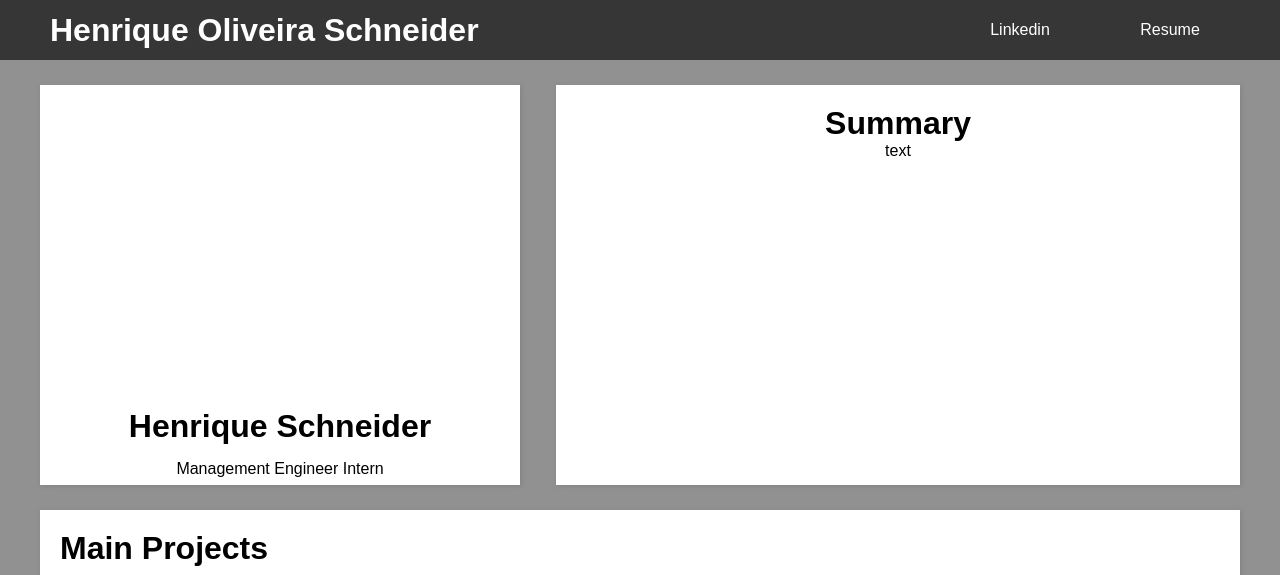
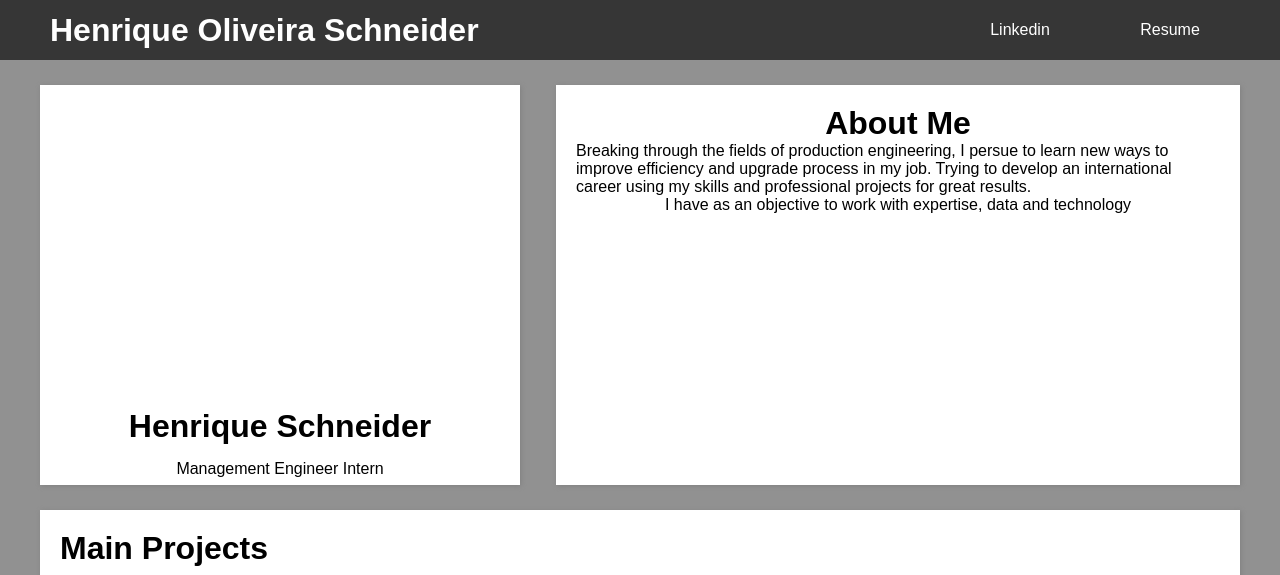
Before and after one commit to HenriqueSchn/PersonalWeb, a plain HTML site: page index.html in a window 1280 px wide. Shown: the top 575 px of the page. Drawn offline with Linux system fonts and the light colour scheme.

Commit message:
About me update

```diff
--- a/index.html
+++ b/index.html
@@ -35,8 +35,9 @@
             </div>
 
             <div class="about-me">
-                <h1 class="title-about-me">Summary</h1>
-                <p class="text-about-me">text</p>
+                <h1 class="title-about-me">About Me</h1>
+                <p class="text-about-me">Breaking through the fields of production engineering, I persue to learn new ways to improve efficiency and upgrade process in my job. Trying to develop an international career using my skills and professional projects for great results.</p>
+                <p class="text-about-me">I have as an objective to work with expertise, data and technology</p>
             </div>
         </div>
     </div>
```
